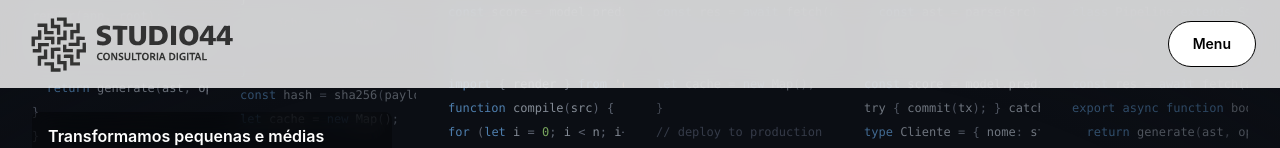
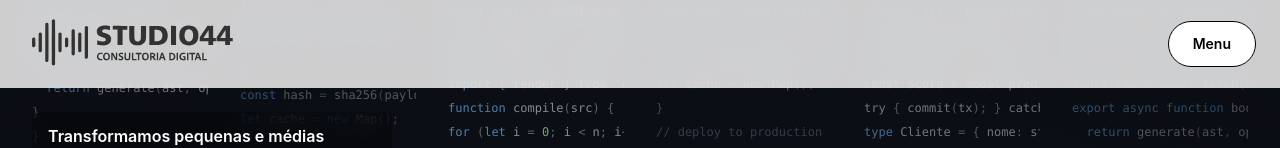
Before and after one commit to felippe-lahr/studio44, a React (Vite) app: page / in a window 1280 px wide. Shown: the top 148 px of the page. Built offline with nearby package versions, Linux system fonts and the light colour scheme; a web font is replaced by a local one.

Commit message:
Swap navbar logo to logo-studio44-3.svg
Co-Authored-By: Claude Opus 4.8 <noreply@anthropic.com>
Claude-Session: https://claude.ai/code/session_01DJRLkHr9iZ64o85sRrU4L3

```diff
--- a/src/App.tsx
+++ b/src/App.tsx
@@ -294,7 +294,7 @@ function Navbar() {
         {/* Logo */}
         <a href="#" aria-label="Studio44 — Consultoria Digital" className="flex items-center">
           <img
-            src="/logo.svg"
+            src="/logo-studio44-3.svg"
             alt="Studio44 — Consultoria Digital"
             className="h-12 md:h-16 w-auto"
           />
```
